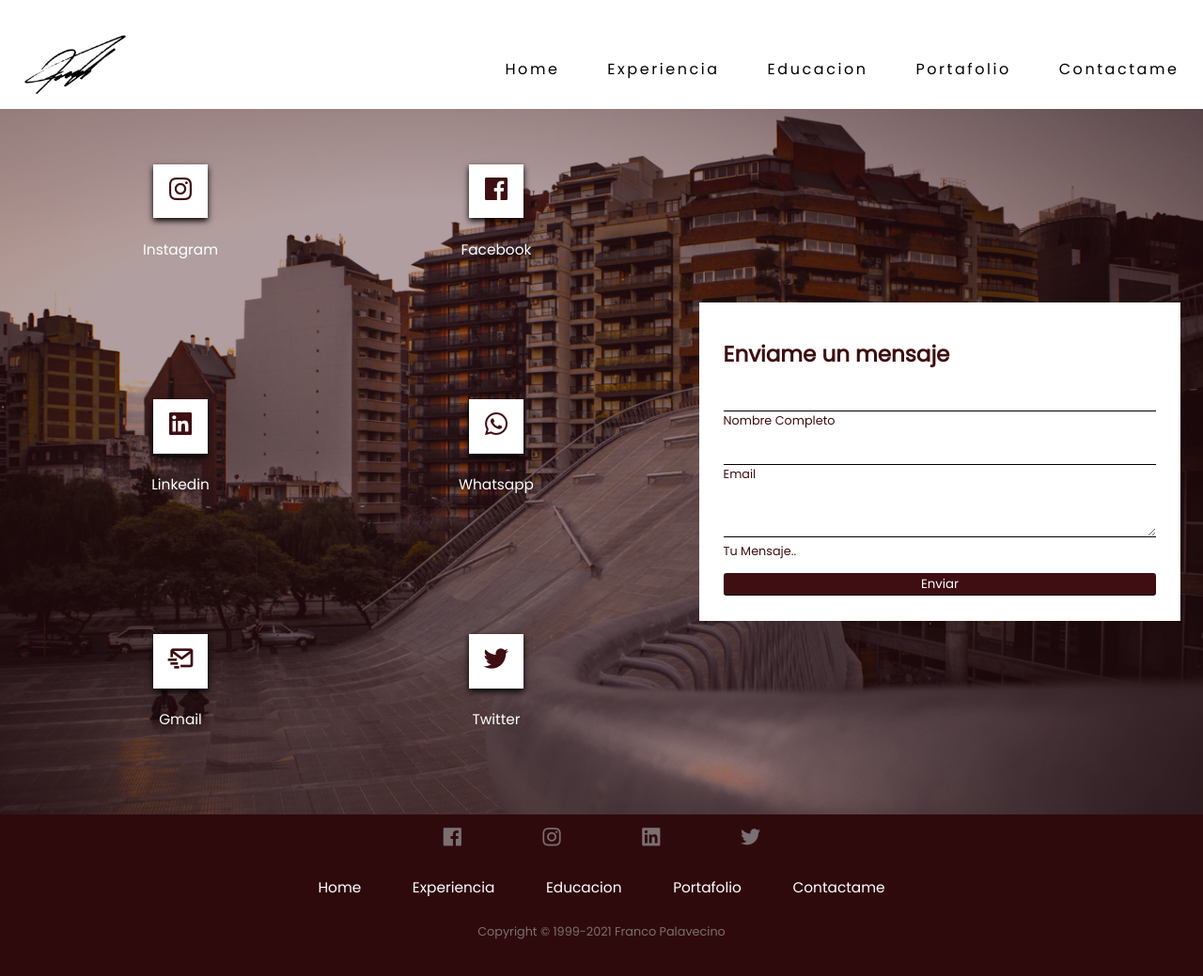
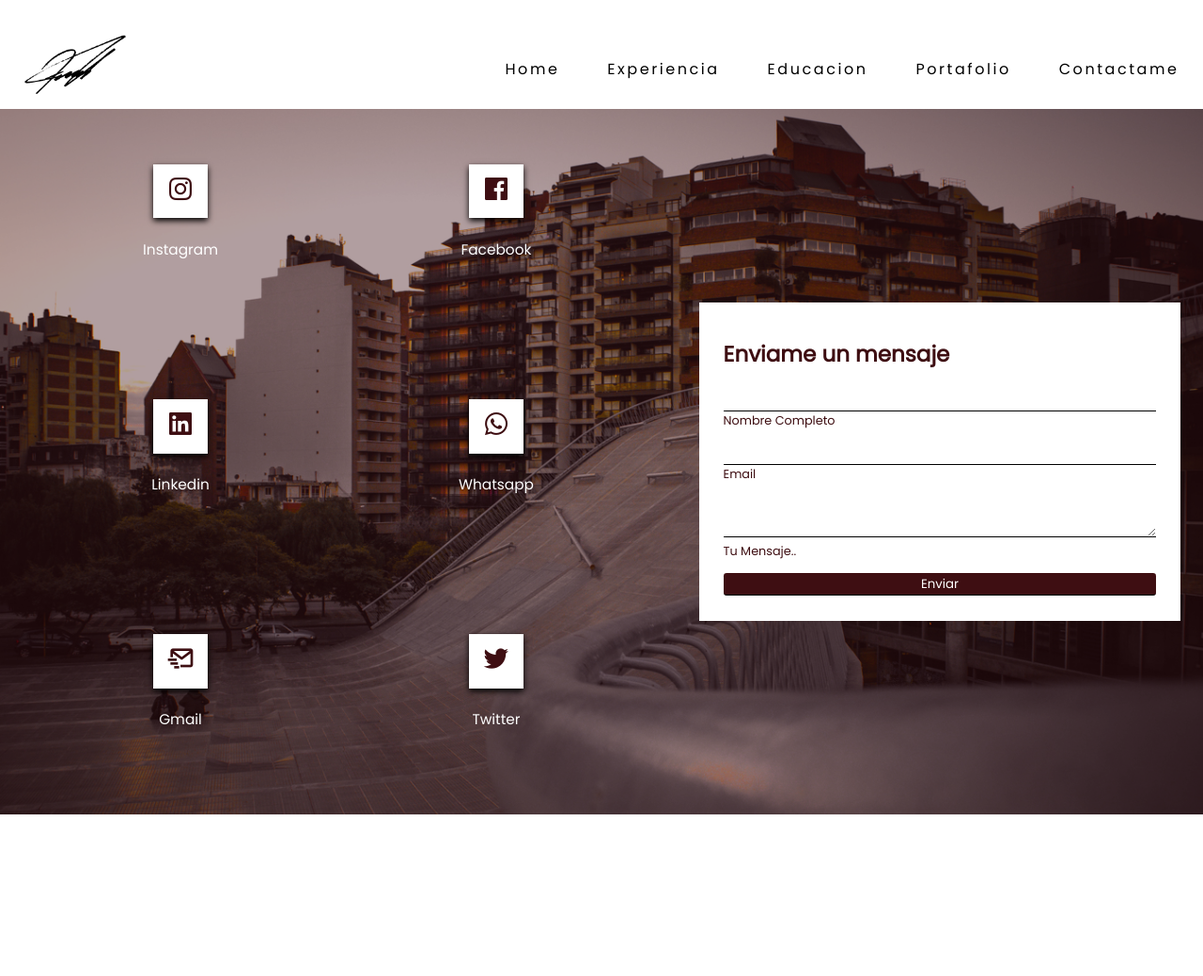
Before and after one commit to franpala94/portafolio, a website: page pages/contacto.html in a window 1280 px wide. Shown: the whole page at 94% size. After the commit the page ends 867 px from the top, so only its background shows below. Drawn offline with nearby package versions, Linux system fonts and the light colour scheme.

Commit message:
borro footer

```diff
--- a/pages/contacto.html
+++ b/pages/contacto.html
@@ -97,23 +97,6 @@
             </div>
         </section>
     </main>
-    <footer>
-        <div class="footer">
-            <div class="footer__redes">
-                <a href="https://www.facebook.com/fran.palaa" target="blank"><i class='bx bxl-facebook-square' ></i></a>
-                <a href="https://www.instagram.com/francopalavecin.o/" target="blank"><i class='bx bxl-instagram' ></i></a>
-                <a href="https://www.linkedin.com/in/franco-palavecino/" target="blank"><i class='bx bxl-linkedin-square' ></i></a>
-                <a href="https://twitter.com/franpala94" target="blank"><i class='bx bxl-twitter' ></i></a>
-            </div>
-            <div class="footer__nav">
-                <a href="index.html">Home</a>
-                <a href="pages/experiencia.html">Experiencia</a>
-                <a href="pages/educacion.html">Educacion</a>
-                <a href="pages/portafolio.html">Portafolio</a>
-                <a href="pages/contacto.html">Contactame</a>
-            </div>
-            <p>Copyright © 1999-2021 Franco Palavecino</p>
-        </div>
-    </footer>
+
 </body>
 </html>
```
